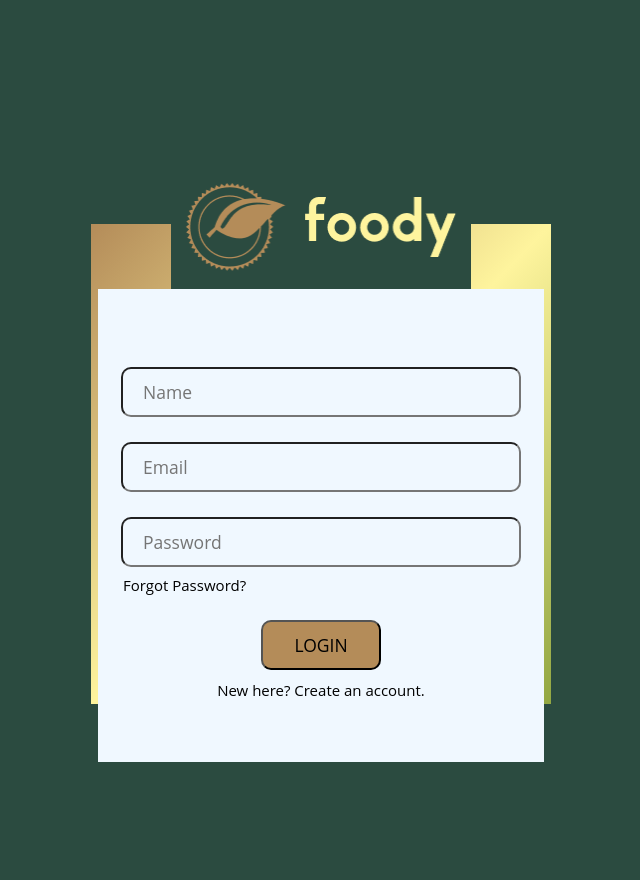
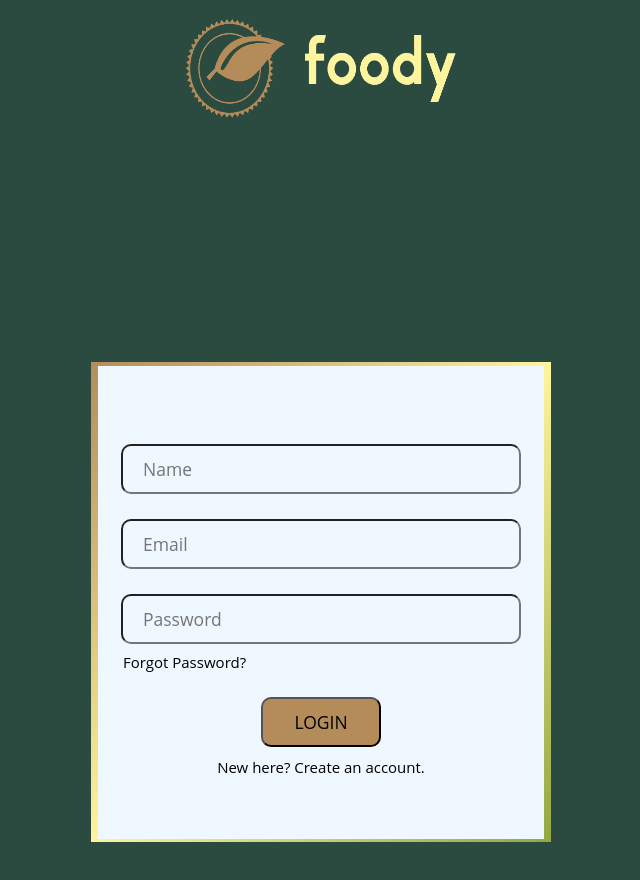
Before and after one commit to crawnic311/foody, a React (Create React App) app: page / in a window 1280 px wide. Shown: the top 880 px of the page, without its empty margins (319-959 px from the left). Built offline with nearby package versions, Linux system fonts and the light colour scheme; data requests are answered from the project's data file.

Commit message:
Login Logo Repositioned and wrapped

```diff
--- a/src/App.css
+++ b/src/App.css
@@ -2,6 +2,10 @@
   margin: 0;
   padding: 0;
   box-sizing: border-box;
+}
+
+.App {
+  background-color: black;
 }
 
 html,
@@ -11,6 +15,12 @@ body * {
   color: inherit;
   background-color: #2b4b40;
   font-size: 62.5%;
+}
+
+html {
+  display: flex;
+  align-items: center;
+  justify-content: center;
 }
 
 li {
--- a/src/components/Login/LoginForm.js
+++ b/src/components/Login/LoginForm.js
@@ -16,7 +16,6 @@ const LoginForm = (props) => {
 
   return (
     <div className={styles.LoginMaster}>
-      <div className={styles.LoginWrapper}>
       <img
         src="/foodylogo.png"
         alt="logo"
@@ -24,6 +23,7 @@ const LoginForm = (props) => {
         height="138"
         className={styles.foodylogo}
       />
+      <div className={styles.LoginWrapper}>
         <form className={styles.LoginForm} onSubmit={submitHandler}>
           <div className={styles.ErrorWrapper}>
             {error !== '' ? <p className={styles.Error}>{error}</p> : ''}
--- a/src/components/Login/LoginForm.module.css
+++ b/src/components/Login/LoginForm.module.css
@@ -10,6 +10,10 @@
 }
 
 .LoginMaster {
+  width: 460px;
+  margin: 0 auto;
+  display: flex;
+  flex-direction: column;
 }
 
 .LoginWrapper {
@@ -25,6 +29,8 @@
 }
 
 .foodylogo {
+  background-color: #2b4b40;
+  align-self: center;
 }
 
 .LoginForm {
```
Lines whose indentation alone changed are shown as unchanged.
